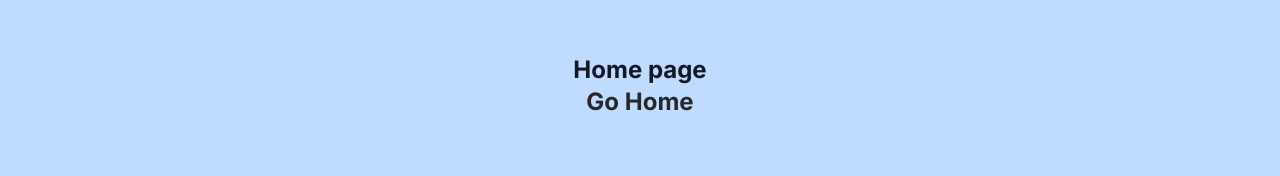
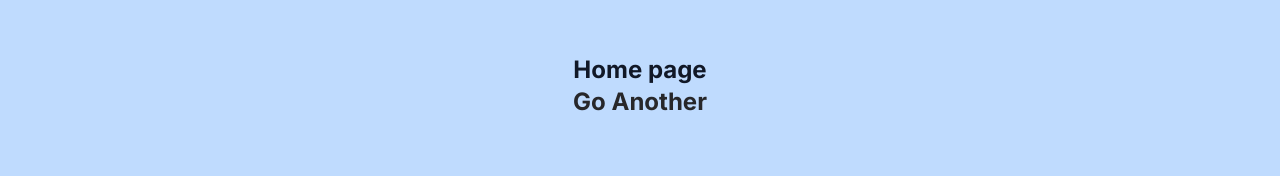
Before and after one commit to idrahoner/oneword, a Next.js app: page / in a window 1280 px wide. Shown: the part 106-282 px from the top of the page. Built offline with nearby package versions, Linux system fonts and the light colour scheme.

Commit message:
remove prefetch from links

```diff
--- a/src/app/another/page.tsx
+++ b/src/app/another/page.tsx
@@ -8,7 +8,6 @@ export default function Another() {
         <Link
           href="/"
           className="text-2xl font-bold text-zinc-800 hover:text-orange-700 transition-colors duration-300"
-          prefetch={false}
         >
           Go Home
         </Link>
--- a/src/app/page.tsx
+++ b/src/app/page.tsx
@@ -9,9 +9,8 @@ export default function Home() {
         <Link
           href="/another"
           className="text-2xl font-bold text-zinc-800 hover:text-orange-700 transition-colors duration-300"
-          prefetch={false}
         >
-          Go Home
+          Go Another
         </Link>
       </div>
     </main>
```
